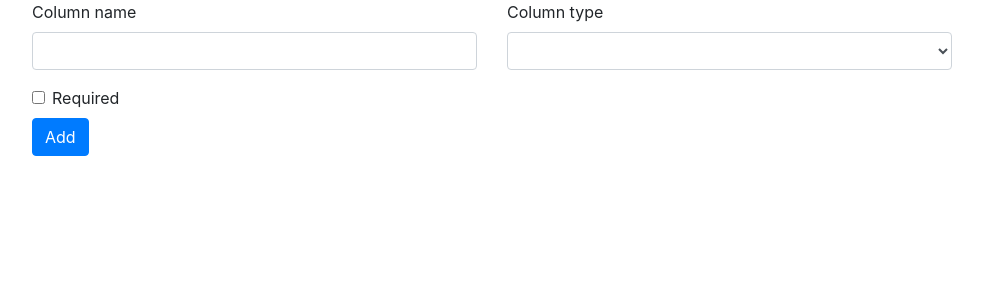
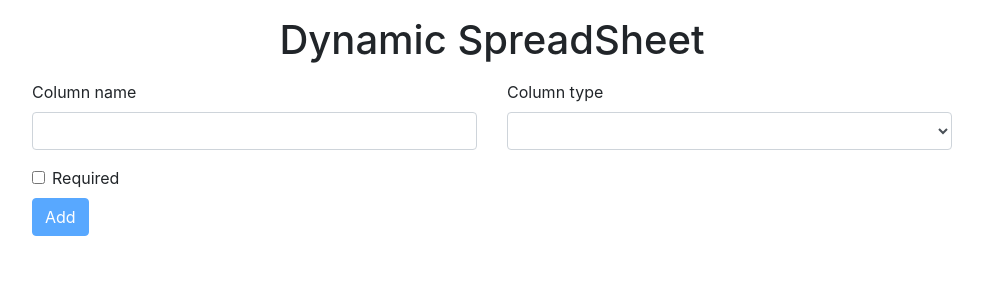
Before and after one commit to guivezula/dynamic-spreadsheet, an Angular app: page /home in a window 1280 px wide. Shown: the top 300 px of the page, without its empty margins (148-1131 px from the left). Built offline with nearby package versions, Linux system fonts and the light colour scheme.

Commit message:
fix home page

```diff
--- a/src/app/components/home/home.component.html
+++ b/src/app/components/home/home.component.html
@@ -1,4 +1,5 @@
 <div class="container">
+  <h1 class="text-center my-3">Dynamic SpreadSheet</h1>
   <div class="row d-flex justify-content-center">
     <div class="col col-12 col-sm-10">
       <form [formGroup]="form">
@@ -53,7 +54,11 @@
         </div>
         <div class="row">
           <div class="col col-12 col-sm-12 mt-2">
-            <button type="submit" class="btn btn-primary" (click)="sendForm()">Add</button>
+            <button type="submit" class="btn btn-primary"
+              (click)="sendForm()"
+              [disabled]="form.invalid || (mySelect.value === 'select' && !selectOptions?.length)">
+              Add
+            </button>
           </div>
         </div>
       </form>
--- a/src/app/components/home/home.component.ts
+++ b/src/app/components/home/home.component.ts
@@ -26,9 +26,7 @@ export class HomeComponent implements OnInit {
   public sendForm() {
     if (this.form.valid) {
       const option: Option<string> = this.form.getRawValue();
-      console.log(option);
       this.createType(option);
-      console.log(this.types);
     }
   }
 
@@ -36,6 +34,7 @@ export class HomeComponent implements OnInit {
    * @param option receive an option and add on the list
    */
   public addSelectOption(option: string) {
+    if (option === '') { return; }
     this.selectOptions.push(option);
   }
 
```
